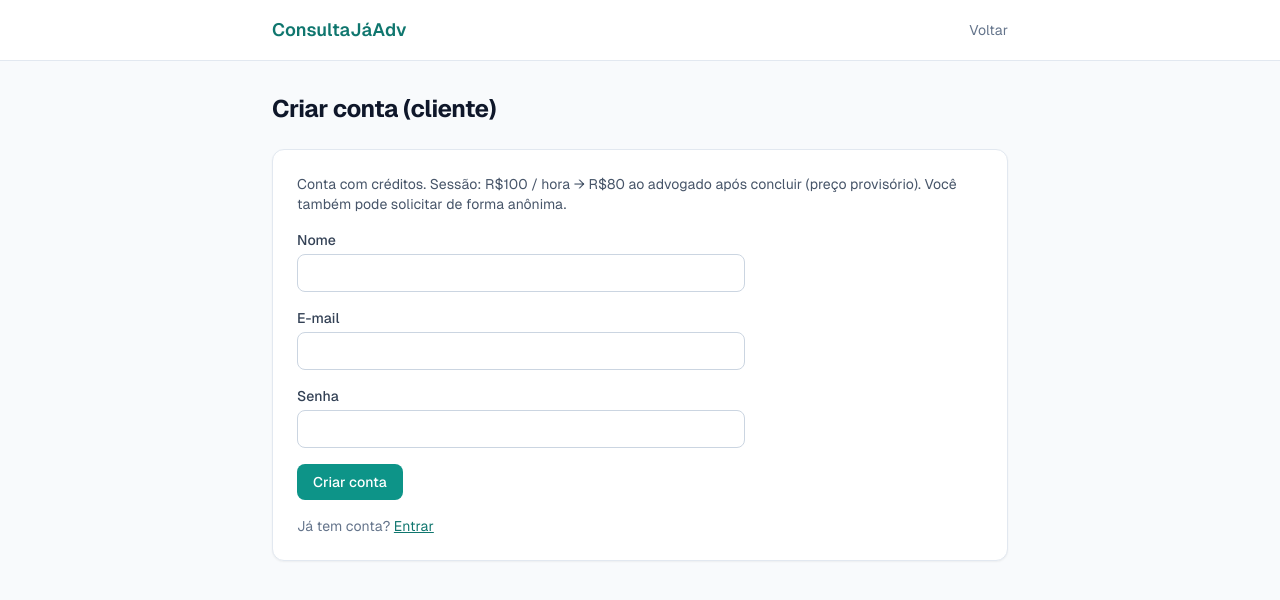
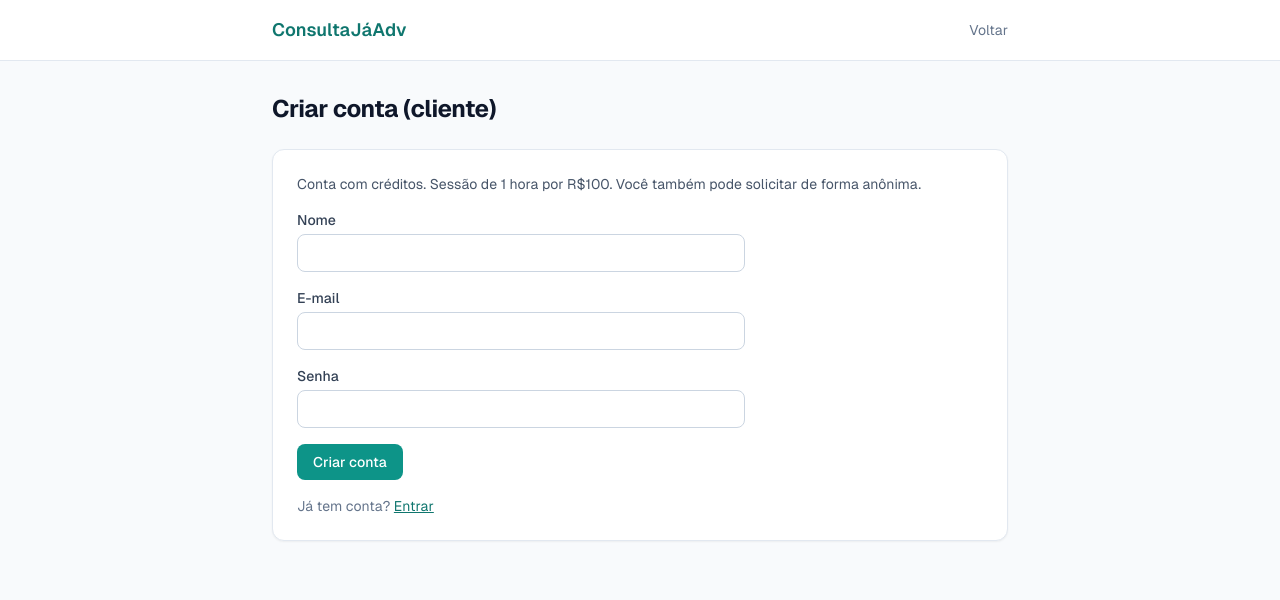
Before and after one commit to pedroteixeira-ofc/consultajaadv, a Next.js app: page /client/register in a window 1280 px wide. Shown: the top 600 px of the page. Built offline with nearby package versions, Linux system fonts and the light colour scheme.

Commit message:
Update page.tsx

```diff
--- a/app/client/register/page.tsx
+++ b/app/client/register/page.tsx
@@ -10,9 +10,8 @@ export default function ClientRegisterPage() {
     <Shell title="Criar conta (cliente)" backHref="/">
       <Card>
         <p className="mb-4 text-sm text-slate-600">
-          Conta com créditos. Sessão: R$100 / hora → R$80 ao advogado após
-          concluir (preço provisório). Você também pode solicitar de forma
-          anônima.
+          Conta com créditos. Sessão de 1 hora por R$100. Você também pode
+          solicitar de forma anônima.
         </p>
         <ActionForm action={clientRegisterAction} submitLabel="Criar conta">
           <Field label="Nome" name="fullName" required />
```
